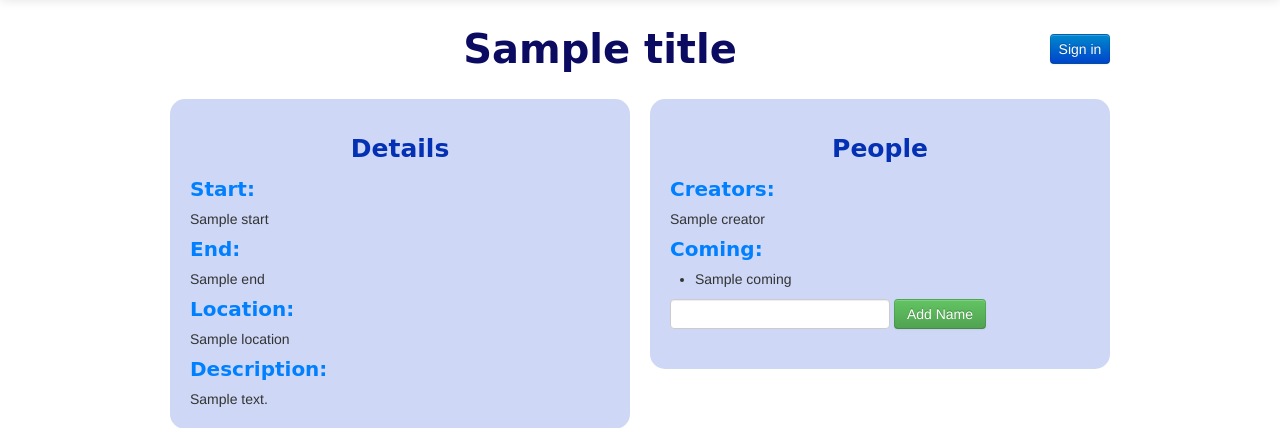
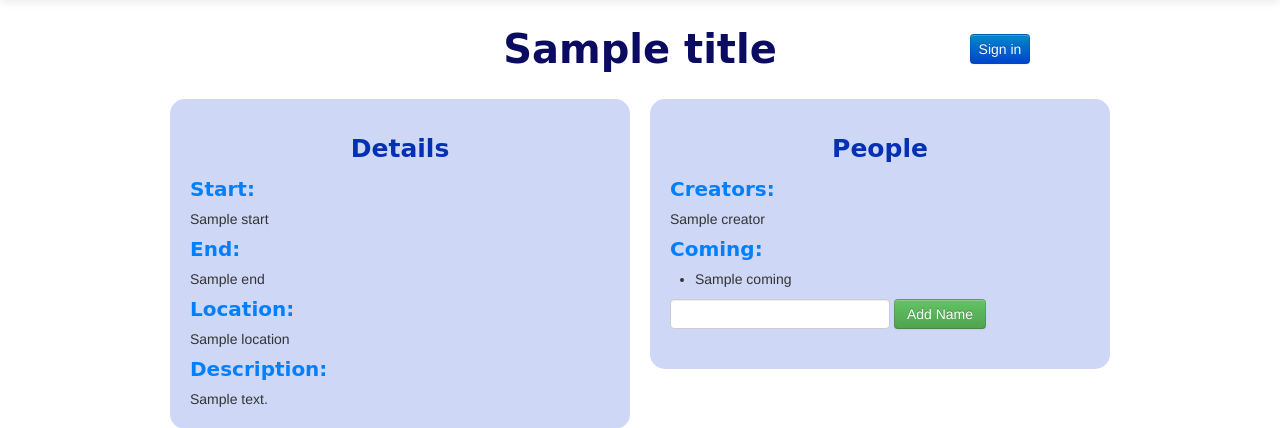
Before and after one commit to psatyajeet/SpareTime, a Django app: template mysite/templates/socialcalendar/event.html in a window 1280 px wide. Shown: the part 41-469 px from the top of the page. Run offline with Django 3.2, Linux system fonts and the light colour scheme; tables that the repository leaves empty hold one stand-in row (values such as "Sample post"); the template is opened without the code that fills it: values that come from a table or form of the project are taken from there, most other values are stand-ins (such as "Sample title", 1, 10 or a date in 2020); parts of the project's set-up code (start-up, migrations or seed data) failed here and were passed over; some libraries are stand-ins or nearby versions.

Commit message:
main button

```diff
--- a/mysite/templates/socialcalendar/event.html
+++ b/mysite/templates/socialcalendar/event.html
@@ -3,8 +3,8 @@
 
 <body>
     <div class="row-fluid">
-        <span class="span11">
-            <h1 class = "heading1"><center>{{title}}</center></h1>
+        <span class="span10">
+            <h1 class = "heading1" style = "margin-left:160px"><center>{{title}}</center></h1>
         </span>
         <div class = "span1">
             <button class="btn btn-block btn-primary" type="button" id="signIn" style="margin-top: 15px">Sign in</button>
```
